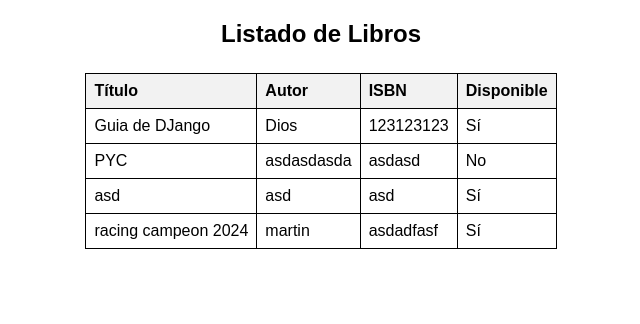
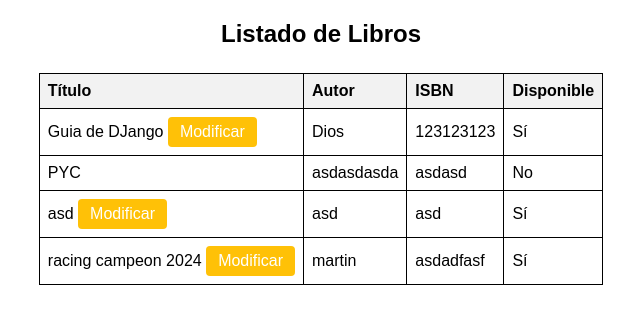
Before and after one commit to hidr4lisk/coder-federicofurgiuele-python, a Django app: page /listar_libros/ in a window 1280 px wide. Shown: the part 76-400 px from the top of the page, without its empty margins (319-959 px from the left). Run offline with Django 5.2, Linux system fonts and the light colour scheme; data comes from the database, SQL or seed files in the repository; both versions use the stored data as it was after the commit.

Commit message:
modificar libros

```diff
--- a/src/biblioteca/static/css/styles.css
+++ b/src/biblioteca/static/css/styles.css
@@ -95,7 +95,7 @@ body {
 .dropdown:hover .dropdown-menu {
   display: block;
 }
-fieldset{
+fieldset {
   border: 0px;
 }
 table {
@@ -103,7 +103,8 @@ table {
   border-collapse: collapse; /* Une los bordes */
 }
 
-th, td {
+th,
+td {
   border: 1px solid black; /* Agrega un borde a las celdas */
   padding: 8px; /* Añade espacio dentro de las celdas */
   text-align: left; /* Alinea el texto a la izquierda */
@@ -112,3 +113,23 @@ th, td {
 th {
   background-color: #f2f2f2; /* Fondo para encabezados */
 }
+
+.btn {
+  display: inline-block;
+  text-align: center;
+  padding: 0.375rem 0.75rem;
+  font-size: 1rem;
+  border-radius: 0.25rem;
+  border: none;
+  text-decoration: none;
+  color: white; /* Ajustar si es necesario */
+}
+.btn-warning {
+  background-color: #ffc107;
+}
+.btn-danger {
+  background-color: #dc3545;
+}
+.btn:hover {
+  opacity: 0.8; /* Suaviza el hover para ambos */
+}
--- a/src/biblioteca/templates/biblioteca/listar_libros.html
+++ b/src/biblioteca/templates/biblioteca/listar_libros.html
@@ -15,11 +15,15 @@
     <tbody>
       {% for libro in libros %}
         <tr>
-          <td>{{ libro.titulo }}</td>
+          <td>{{ libro.titulo }}
+            {% if libro.disponible %}
+          <a href="{% url 'modificar_libro' libro.id %}" class="btn btn-warning btn-sm">Modificar</a>
+          {% endif %}
+          </td>
           <td>{{ libro.autor }}</td>
           <td>{{ libro.isbn }}</td>
           <td>{{ libro.disponible|yesno:"Sí,No" }}</td>
-        </tr>
+      </tr>
       {% empty %}
         <tr>
           <td colspan="4">No hay libros disponibles.</td>
--- a/src/biblioteca/urls.py
+++ b/src/biblioteca/urls.py
@@ -13,4 +13,5 @@ urlpatterns = [
     path('listar_prestamos/', views.listar_prestamos, name='listar_prestamos'),
     path('registrar_devolucion/<int:prestamo_id>/', views.registrar_devolucion, name='registrar_devolucion'),
     path('usuario/modificar/<int:usuario_id>/', views.modificar_usuario, name='modificar_usuario'),
+    path('libro/modificar/<int:libro_id>/', views.modificar_libro, name='modificar_libro'),
 ]
--- a/src/biblioteca/views.py
+++ b/src/biblioteca/views.py
@@ -58,6 +58,36 @@ def crear_libro(request):
 
     return render(request, 'biblioteca/crear_libro.html', {'form': form})
 
+def modificar_libro(request, libro_id):
+    libro = get_object_or_404(Libro, id=libro_id)
+
+    # Verificar si el libro está disponible
+    if not libro.disponible:
+        messages.error(request, f"El libro '{libro.titulo}' no se puede modificar porque está prestado.")
+        return redirect("listar_libros")
+
+    if request.method == "POST":
+        # Crear form con los datos POST pero excluir el campo 'disponible'
+        form = LibroForm(request.POST, instance=libro)
+
+        # Establecer el campo disponible al valor actual antes de validar
+        form.data = form.data.copy()
+        form.data['disponible'] = libro.disponible
+
+        if form.is_valid():
+            form.save()
+            messages.success(request, f"El libro '{libro.titulo}' ha sido actualizado correctamente.")
+            return redirect("listar_libros")
+    else:
+        form = LibroForm(instance=libro)
+
+    # Deshabilitar el campo 'disponible' en el formulario
+    form.fields['disponible'].disabled = True
+
+    return render(request, "biblioteca/modificar_libro.html", {
+        "form": form,
+        "libro": libro
+    })
 
 def listar_libros(request):
     libros = Libro.objects.all()
```
Also changed, not shown: src/biblioteca/templates/biblioteca/modificar_libro.html (added, +36 -0 lines), src/db.sqlite3. Lines whose indentation alone changed are shown as unchanged.
